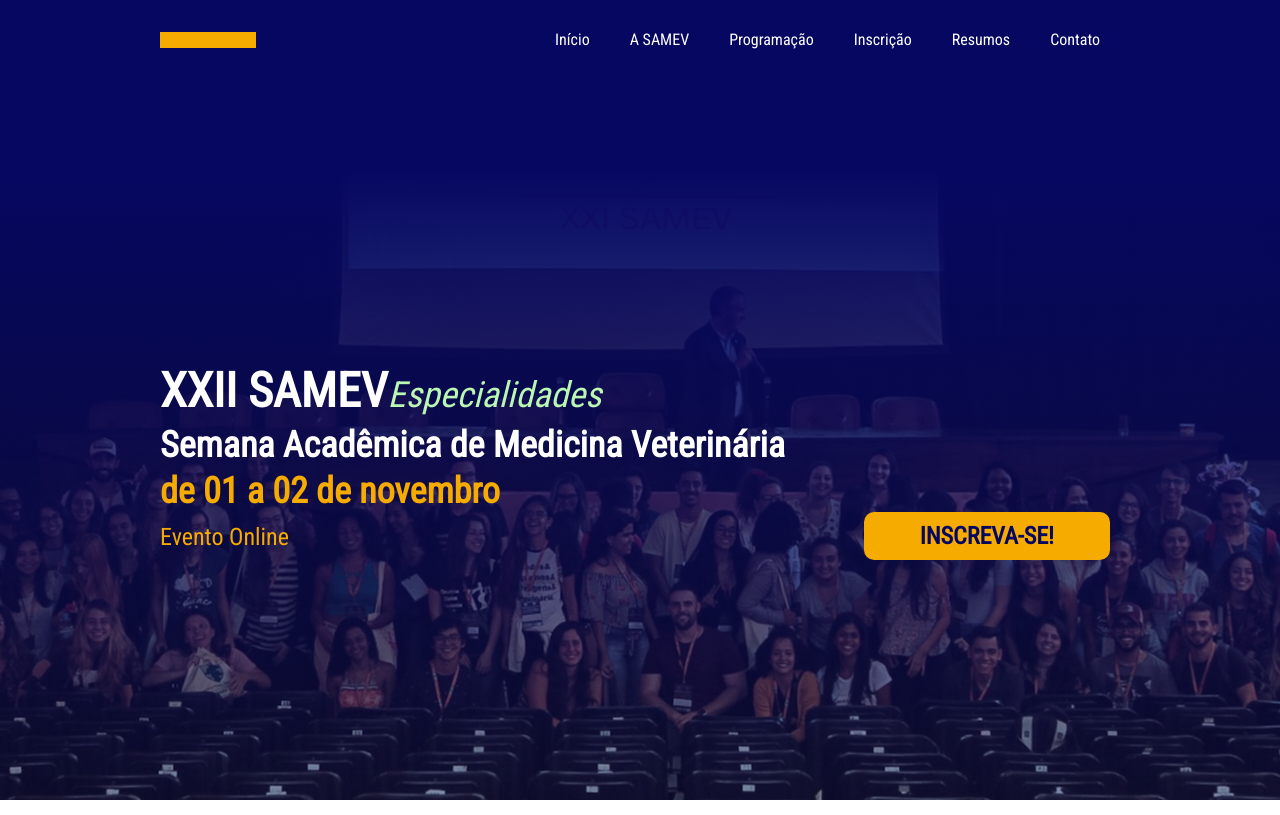
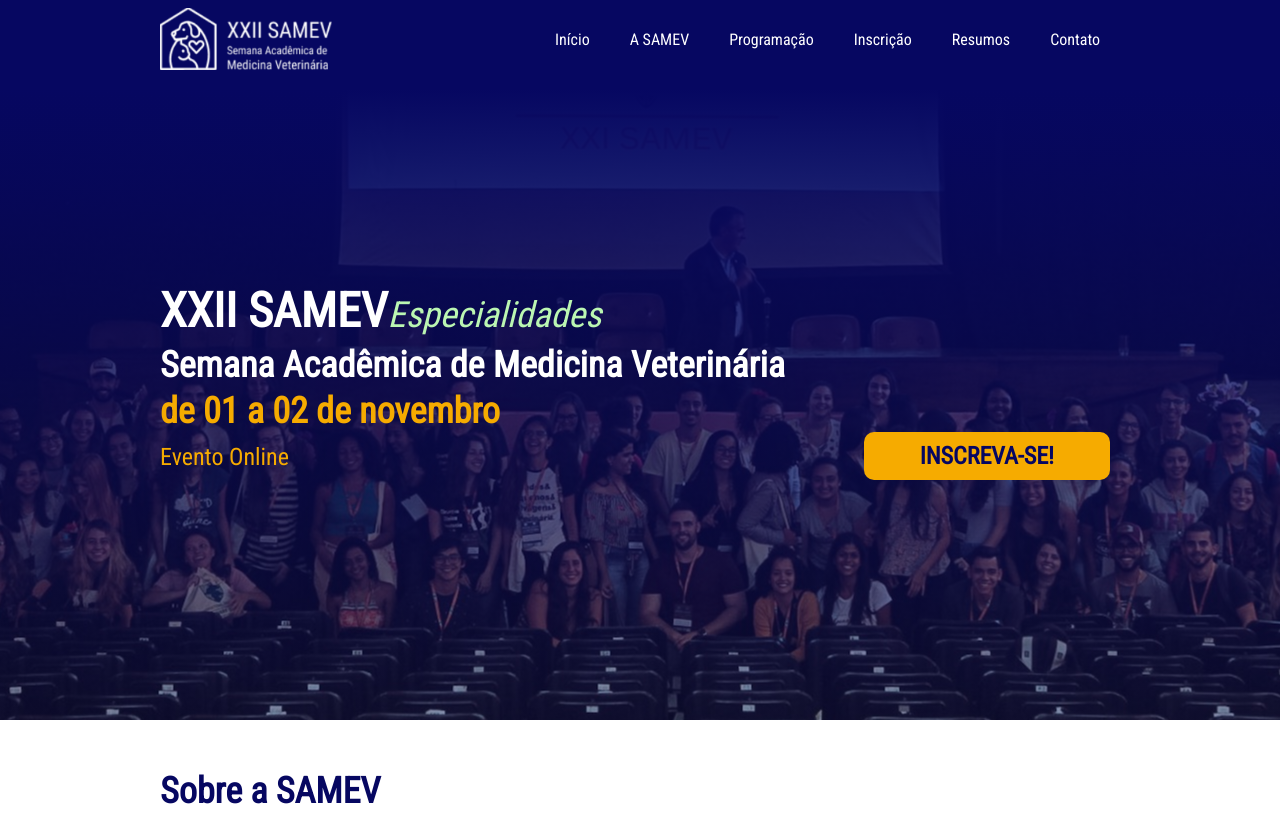
Before and after one commit to lauro-ladeira/samev-gatsby, a Gatsby site: page / in a window 1280 px wide. Shown: the top 815 px of the page. Built offline with nearby package versions, Linux system fonts and the light colour scheme; Gatsby itself is replaced by a stand-in of ours.

Commit message:
efeito de scroll inserido na navbar

```diff
--- a/package.json
+++ b/package.json
@@ -20,6 +20,7 @@
     "react": "^16.12.0",
     "react-dom": "^16.12.0",
     "react-helmet": "^6.1.0",
+    "react-slick": "^0.27.1",
     "styled-components": "^5.1.1",
     "styled-media-query": "^2.1.2"
   },
--- /dev/null
+++ b/src/components/inicio/Carousel/index.js
@@ -0,0 +1,8 @@
+import React from "react"
+import * as S from "./styled"
+
+const Carousel = () => {
+  return <S.CarouselWrapper></S.CarouselWrapper>
+}
+
+export default Carousel
--- /dev/null
+++ b/src/components/inicio/Carousel/styled.js
@@ -0,0 +1,8 @@
+import styled from "styled-components"
+
+export const CarouselWrapper = styled.div`
+  width: 100%;
+  height: 20vh;
+
+  background: linear-gradient(180deg, #bbf7b2 0%, #6bc1dd 100%);
+`
--- /dev/null
+++ b/src/components/layout/Logo/index.js
@@ -0,0 +1,24 @@
+import React from "react"
+import { useStaticQuery, graphql } from "gatsby"
+
+import * as S from "./styled"
+
+const Logo = () => {
+  const { logoImage } = useStaticQuery(
+    graphql`
+      query {
+        logoImage: file(relativePath: { eq: "logo-samev.png" }) {
+          childImageSharp {
+            fixed (width: 172, height: 62) {
+              ...GatsbyImageSharpFixed_tracedSVG
+            }
+          }
+        }
+      }
+    `
+  )
+
+  return <S.LogoWrapper fixed={logoImage.childImageSharp.fixed} />
+}
+
+export default Logo
--- /dev/null
+++ b/src/components/layout/Logo/styled.js
@@ -0,0 +1,5 @@
+import styled from "styled-components"
+import Img from "gatsby-image"
+
+export const LogoWrapper = styled(Img)`
+`
--- a/src/components/layout/Navbar/index.js
+++ b/src/components/layout/Navbar/index.js
@@ -1,8 +1,26 @@
-import React, { useState } from "react"
+import React, { useState, useEffect } from "react"
 import * as S from "./styled"
+import Logo from "../Logo"
 
-function Navbar() {
+
+const Navbar = () => {
   const [active, setActive] = useState(false)
+  const [scroll, setScroll] = useState(0)
+
+
+  useEffect(() => {
+    window.onscroll = () => {
+      handleScroll()
+    }
+  }, [])
+
+  const handleScroll = () => {
+    if (document.documentElement.scrollTop > 0) {
+      setScroll(document.documentElement.scrollTop)
+    } else {
+      setScroll(0)
+    }
+  }
 
   const toggleClassName = () => {
     const currentState = active
@@ -10,9 +28,11 @@ function Navbar() {
   }
 
   return (
-    <S.NavbarWrapper>
+    <S.NavbarWrapper scroll={scroll}>
       <S.NavbarContainer>
-        <S.LogoContainer></S.LogoContainer>
+        <S.LogoContainer>
+          <Logo />
+        </S.LogoContainer>
         <S.MenuContainer active={active ? 'activeMenu' : null}>
           <S.MenuItem>
             <S.MenuLink to="/" activeClassName="active">Início</S.MenuLink>
--- a/src/components/layout/Navbar/styled.js
+++ b/src/components/layout/Navbar/styled.js
@@ -4,16 +4,35 @@ import media from "styled-media-query"
 
 export const NavbarWrapper = styled.div`
   align-items: center;
-  background-color: #060761;
+  background-color: transparent;
   display: flex;
   height: 80px;
   justify-content: center;
+  position: fixed;
+  width: 100%;
+  z-index: 1;
+
+  ${props =>
+    props.scroll > 0 &&
+    props.scroll < 200 &&
+    css`
+      /* background-color: rgba(74, 138, 104, ${props.scroll * (1 / 400)}); */
+      background-color: rgba(6, 7, 97, ${props.scroll * (1 / 400)});
+      box-shadow: 0 6px 6px rgba(0, 0, 0, 0.25);
+    `}
+
+  ${props =>
+    props.scroll >= 200 &&
+    css`
+      background-color: rgba(0, 7, 97, 1);
+      box-shadow: 0 6px 6px rgba(0, 0, 0, 0.25);
+    `}
 `
 export const NavbarContainer = styled.nav`
+  align-items: center;
   display: flex;
   justify-content: space-between;
   width: 75%;
-  position: fixed;
   z-index: 1;
 
   ${media.lessThan("large")`
@@ -21,7 +40,6 @@ export const NavbarContainer = styled.nav`
   `}
 `
 export const LogoContainer = styled.div`
-  background-color: #f6ab00;
   width: 10%;
 `
 
--- a/src/pages/index.js
+++ b/src/pages/index.js
@@ -5,12 +5,14 @@ import SEO from "../components/seo"
 
 import Header from '../components/inicio/Header'
 import Sobre from '../components/inicio/Sobre'
+import Carousel from "../components/inicio/Carousel"
 
 const IndexPage = () => (
   <Layout>
     <SEO title="Home" />
     <Header />
     <Sobre />
+    <Carousel />
   </Layout>
 )
 
```
Also changed, not shown: src/images/logo-samev.png (added), 1 other file.
